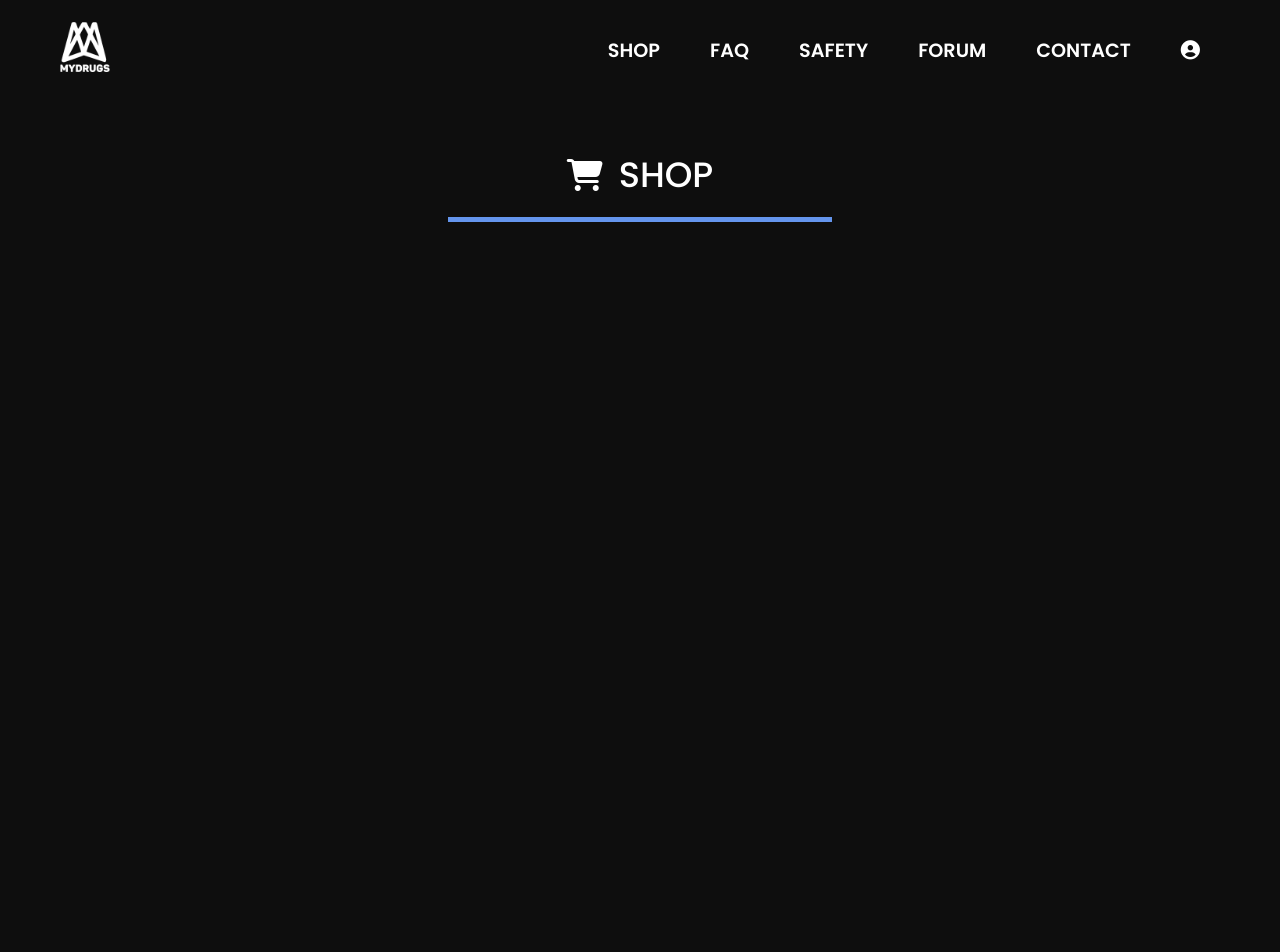
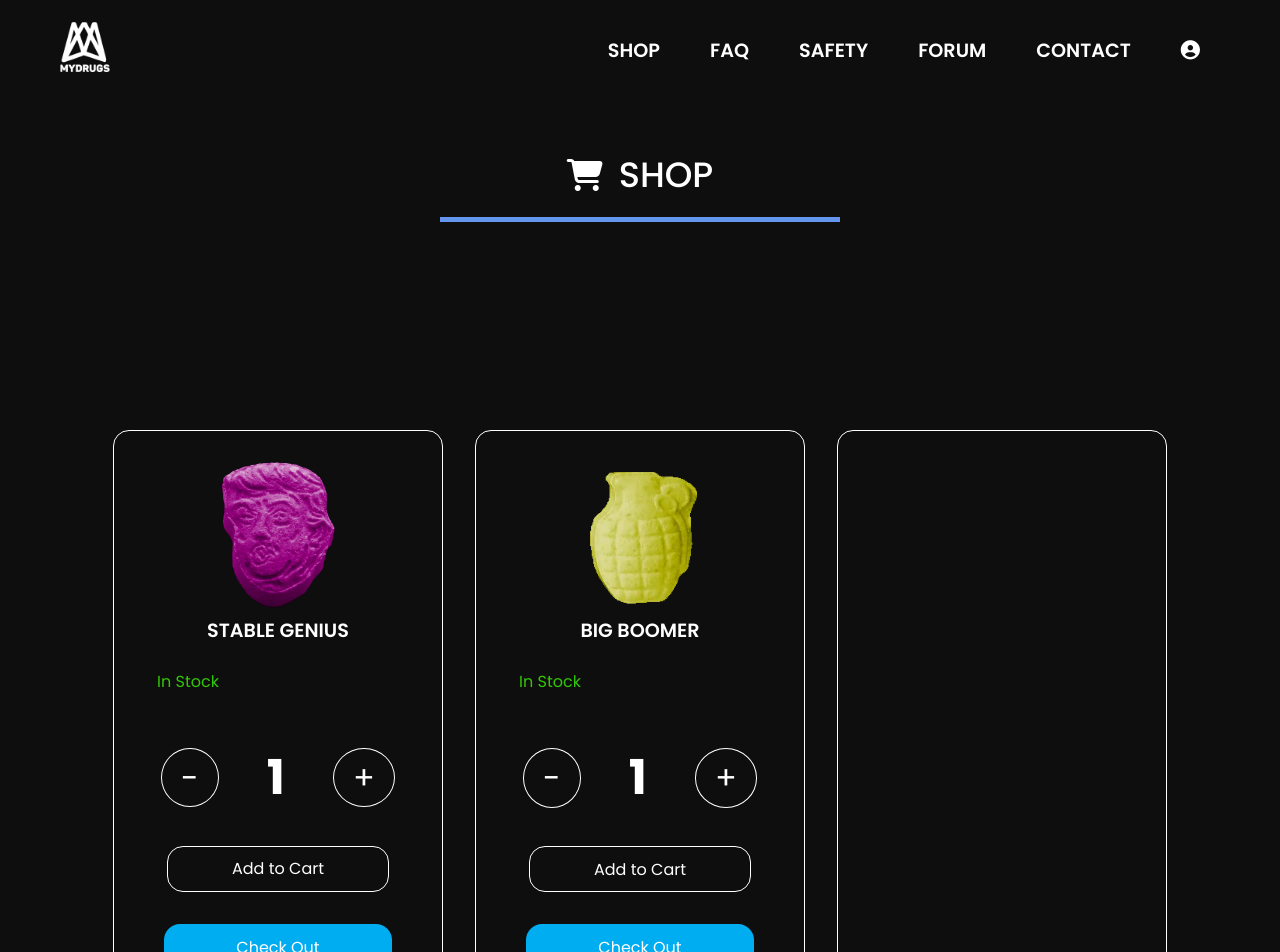
Before and after one commit to userkbite/mydrugs, a Vue app: page /shop in a window 1280 px wide. Shown: the top 952 px of the page. Before the commit the page ends 800 px from the top, so only its background shows below. Built offline with nearby package versions, Linux system fonts and the light colour scheme.

Commit message:
Add files via upload

```diff
--- a/src/views/Shop.vue
+++ b/src/views/Shop.vue
@@ -4,12 +4,38 @@
             <i class="fas fa-shopping-cart"></i>
             <h1>Shop</h1>
         </section>
-        <!-- <section class="section__items">
-            <div></div>
-            <div></div>
-            <div></div>
-            <div></div>
-        </section> -->
+        <section class="section__items">
+            <div class="card break">
+                <img src="../assets/donald-pill.png" id="donald-pill">
+                <h3>Stable Genius</h3>
+                <span class="text__green">In Stock</span>
+                <div class="cart">
+                    <div class="round">-</div>
+                    <h2>1</h2>
+                    <div class="round">+</div>
+                </div>
+                <a href="#" class="cart__button">Add to Cart</a>
+                <a href="#" class="check__button">Check Out</a>
+            </div>
+            <div class="card">
+                <img src="../assets/grenade-pill.png" id="grenade-pill">
+                <h3>Big Boomer</h3>
+                <span class="text__green">In Stock</span>
+                <div class="cart">
+                    <div class="round">-</div>
+                    <h2>1</h2>
+                    <div class="round">+</div>
+                </div>
+                <a href="#" class="cart__button">Add to Cart</a>
+                <a href="#" class="check__button">Check Out</a>
+            </div>
+            <div class="card"></div>
+            <div class="card"></div>
+            <div class="card break"></div>
+            <div class="card"></div>
+            <div class="card"></div>
+            <div class="card"></div>
+        </section>
     </main>
 </template>
 
@@ -23,10 +49,12 @@ export default {
     main {
         text-align: center;
         justify-content: center;
+        align-items: center;
+        flex-direction: column;
     }
 
     .shop {
-        width: 30%;
+        width: 400px;
         margin: 3rem 0;
         padding-bottom: 1rem;
         display: flex;
@@ -50,23 +78,95 @@ export default {
 
     .section__items {
         display: flex;
-        /* justify-content: space-around; */
+        justify-content: center;
+        align-items: center;
         margin: 10rem 0 5rem;
+        flex-wrap: wrap;
     }
 
-    .section__items div {
+    .section__items .card {
+        display: flex;
+        /* justify-content: center; */
+        align-items: center;
+        flex-direction: column;
         border: 1px solid #fff;
-        width: 320px;
-        height: 550px;
-        margin-left: 2.5rem;
+        width: 330px;
+        height: 570px;
+        margin-left: 1rem;
+        margin-right: 1rem;
+        margin-bottom: 3rem;
         border-radius: 1rem;
     }
 
-    .section__items div:first-child {
-        margin-left: 0;
+    .section__items .break {
+        /* margin-left: 0; */
     }
 
-    .section__items h2 {
+    #donald-pill {
+        margin-top: 30px;
+        width: 120px;
+        /* height: 120px; */
+    }
+
+    #grenade-pill {
+        margin-top: 30px;
+        width: 155px;
+    }
+
+    .section__items div h3 {
+        color: #fff;
+        font-size: 1.2rem;
+        text-transform: uppercase;
+        font-weight: 600;
+    }
+
+    .text__green {
+        color: #33c608;
+        margin-top: 1.5rem;
+        margin-right: 180px;
+    }
+
+    .cart {
+        margin-top: 3rem;
+        display: flex;
+        justify-content: center;
+        align-items: center;
+    }
+
+    .cart .round {
+        border: 1px solid #fff;
+        border-radius: 50%;
+        color: #fff;
+        padding: 0.3rem 1.2rem;
+        font-size: 2rem;
+    }
+
+    .cart h2 {
+        color: #fff;
+        font-size: 3rem;
+        margin: 0 3rem;
+    }
+
+    .cart__button {
+        margin-top: 2rem;
+        border: 1px solid #fff;
+        border-radius: 1rem;
+        padding: 0.6rem 4rem;
         color: #fff;
     }
+
+    .check__button {
+        margin-top: 2rem;
+        background-color: #00ADF0;
+        border-radius: 1rem;
+        padding: 0.7rem 4.5rem;
+        color: #fff;
+    }
+
+    @media (max-width: 909px) {
+        .card {
+            margin: 0;
+        }
+    }
+
 </style>
```
Also changed, not shown: 1 other file (tests, documents, lock files or other folders).
